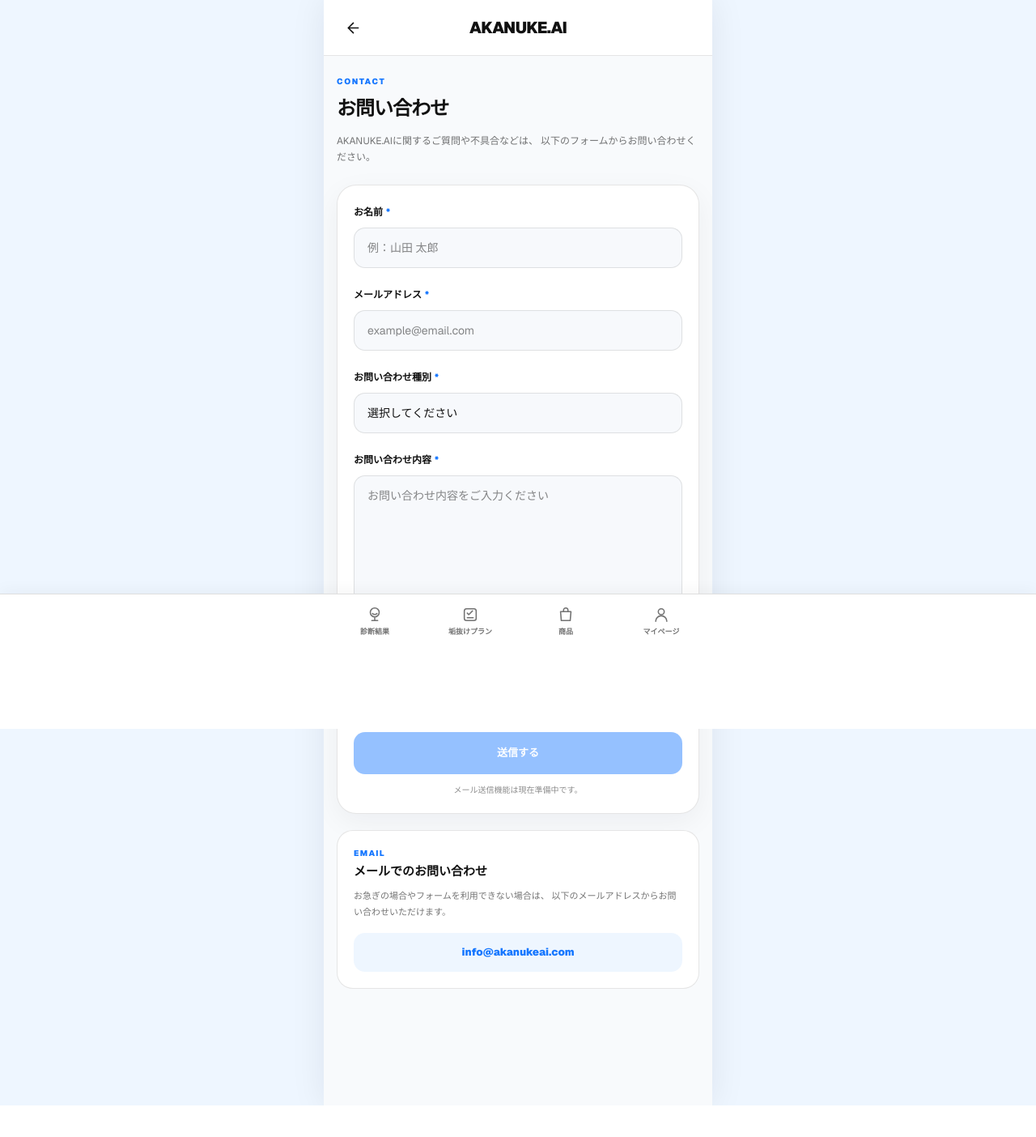
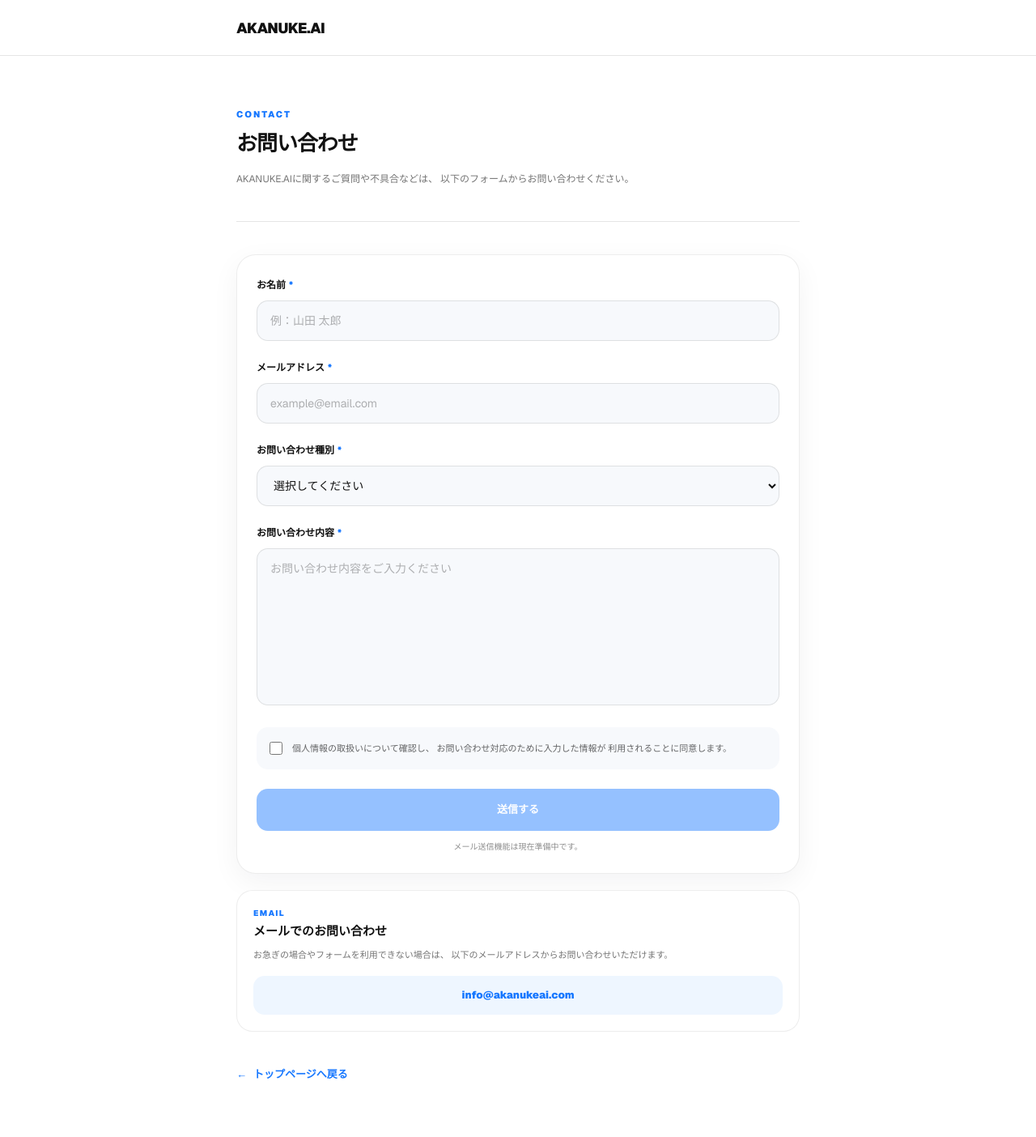
Before and after one commit to mori10tech/akanuke-ai, a Next.js app: page /contact in a window 1280 px wide. Shown: the top 1404 px of the page at 81% size. Before the commit the page ends 1365 px from the top, so only its background shows below. Built offline with nearby package versions, Linux system fonts and the light colour scheme.

Commit message:
修正: お問い合わせページの見出しデザインを利用規約と統一

```diff
--- a/app/contact/page.tsx
+++ b/app/contact/page.tsx
@@ -1,7 +1,6 @@
 "use client";
 
-import AppHeader from "../components/AppHeader";
-import AppShell from "../components/AppShell";
+import Link from "next/link";
 
 const inquiryTypes = [
   "サービスの使い方について",
@@ -15,30 +14,36 @@ const inquiryTypes = [
 
 export default function ContactPage() {
   return (
-    <AppShell background="gray">
-      <AppHeader
-        backHref="/"
-        backLabel="トップページへ戻る"
-      />
+    <main className="min-h-screen bg-white text-[#111111]">
+      <header className="border-b border-black/10">
+  <div className="mx-auto flex h-[68px] w-full max-w-[760px] items-center px-5 sm:px-8">
+    <Link
+      href="/"
+      className="text-[18px] font-black tracking-[-0.03em] text-[#111111] transition-opacity hover:opacity-70"
+    >
+      AKANUKE.AI
+    </Link>
+  </div>
+</header>
 
-      <main className="px-4 pb-12 pt-6">
-        <section>
-          <p className="text-[10px] font-black tracking-[0.16em] text-[#1677FF]">
-            CONTACT
-          </p>
+      <div className="mx-auto w-full max-w-[760px] px-5 pb-24 pt-12 sm:px-8 sm:pt-16">
+        <section className="border-b border-black/10 pb-10">
+          <p className="text-[11px] font-black tracking-[0.18em] text-[#1677FF]">
+  CONTACT
+</p>
 
-          <h1 className="mt-2 text-[24px] font-black tracking-[-0.04em] text-[#111111]">
+          <h1 className="mt-2 text-[26px] font-black tracking-[-0.04em] text-[#111111]">
             お問い合わせ
           </h1>
 
-          <p className="mt-3 text-[12px] leading-5 text-black/55">
+          <p className="mt-3 text-[12px] leading-6 text-black/55">
             AKANUKE.AIに関するご質問や不具合などは、
             以下のフォームからお問い合わせください。
           </p>
         </section>
 
         <form
-          className="mt-6 rounded-[24px] border border-black/10 bg-white p-5 shadow-[0_10px_34px_rgba(15,23,42,0.05)]"
+          className="mt-10 rounded-[24px] border border-black/[0.07] bg-white p-5 shadow-[0_10px_34px_rgba(15,23,42,0.05)] sm:p-6"
           onSubmit={(event) => {
             event.preventDefault();
           }}
@@ -62,7 +67,7 @@ export default function ContactPage() {
               required
               maxLength={100}
               placeholder="例：山田 太郎"
-              className="mt-2 h-[50px] w-full rounded-[14px] border border-black/10 bg-[#F7F9FC] px-4 text-[14px] text-[#111111] outline-none transition focus:border-[#1677FF] focus:bg-white focus:ring-2 focus:ring-[#1677FF]/10"
+              className="mt-2 h-[50px] w-full rounded-[14px] border border-black/10 bg-[#F7F9FC] px-4 text-[14px] text-[#111111] outline-none transition placeholder:text-black/30 focus:border-[#1677FF] focus:bg-white focus:ring-2 focus:ring-[#1677FF]/10"
             />
           </div>
 
@@ -86,7 +91,7 @@ export default function ContactPage() {
               required
               maxLength={254}
               placeholder="example@email.com"
-              className="mt-2 h-[50px] w-full rounded-[14px] border border-black/10 bg-[#F7F9FC] px-4 text-[14px] text-[#111111] outline-none transition focus:border-[#1677FF] focus:bg-white focus:ring-2 focus:ring-[#1677FF]/10"
+              className="mt-2 h-[50px] w-full rounded-[14px] border border-black/10 bg-[#F7F9FC] px-4 text-[14px] text-[#111111] outline-none transition placeholder:text-black/30 focus:border-[#1677FF] focus:bg-white focus:ring-2 focus:ring-[#1677FF]/10"
             />
           </div>
 
@@ -106,9 +111,12 @@ export default function ContactPage() {
               name="category"
               required
               defaultValue=""
-              className="mt-2 h-[50px] w-full appearance-none rounded-[14px] border border-black/10 bg-[#F7F9FC] px-4 text-[14px] text-[#111111] outline-none transition focus:border-[#1677FF] focus:bg-white focus:ring-2 focus:ring-[#1677FF]/10"
+              className="mt-2 h-[50px] w-full rounded-[14px] border border-black/10 bg-[#F7F9FC] px-4 text-[14px] text-[#111111] outline-none transition focus:border-[#1677FF] focus:bg-white focus:ring-2 focus:ring-[#1677FF]/10"
             >
-              <option value="" disabled>
+              <option
+                value=""
+                disabled
+              >
                 選択してください
               </option>
 
@@ -143,7 +151,7 @@ export default function ContactPage() {
               maxLength={3000}
               rows={7}
               placeholder="お問い合わせ内容をご入力ください"
-              className="mt-2 w-full resize-none rounded-[14px] border border-black/10 bg-[#F7F9FC] px-4 py-3 text-[14px] leading-6 text-[#111111] outline-none transition focus:border-[#1677FF] focus:bg-white focus:ring-2 focus:ring-[#1677FF]/10"
+              className="mt-2 w-full resize-none rounded-[14px] border border-black/10 bg-[#F7F9FC] px-4 py-3 text-[14px] leading-6 text-[#111111] outline-none transition placeholder:text-black/30 focus:border-[#1677FF] focus:bg-white focus:ring-2 focus:ring-[#1677FF]/10"
             />
           </div>
 
@@ -175,7 +183,7 @@ export default function ContactPage() {
           </p>
         </form>
 
-        <section className="mt-5 rounded-[20px] border border-black/10 bg-white p-5">
+        <section className="mt-5 rounded-[20px] border border-black/[0.07] bg-white p-5">
           <p className="text-[10px] font-black tracking-[0.14em] text-[#1677FF]">
             EMAIL
           </p>
@@ -196,7 +204,17 @@ export default function ContactPage() {
             info@akanukeai.com
           </a>
         </section>
-      </main>
-    </AppShell>
+
+        <div className="mt-10">
+  <Link
+    href="/"
+    className="inline-flex items-center gap-2 text-[13px] font-bold text-[#1677FF] transition-opacity hover:opacity-70"
+  >
+    <span aria-hidden="true">←</span>
+    トップページへ戻る
+  </Link>
+</div>
+      </div>
+    </main>
   );
 }
```
